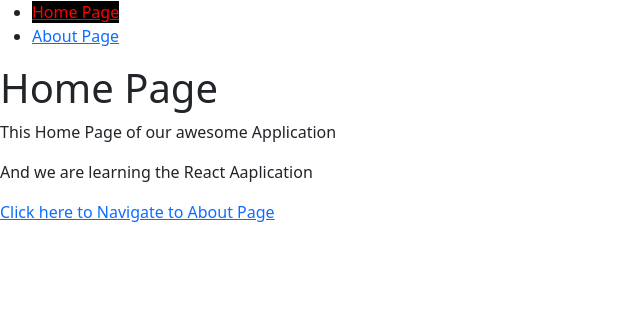
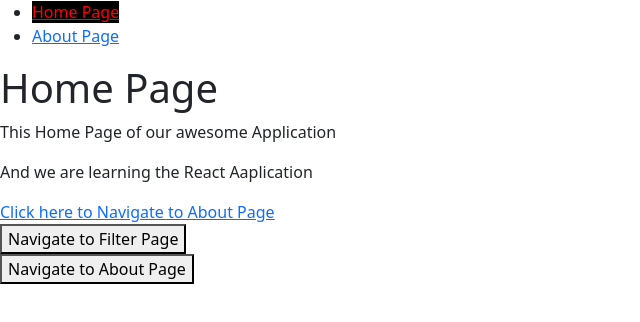
Before and after one commit to margub9363/React_Learning_from_Youtube, a React (Create React App) app in the folder blog/: page / in a window 1280 px wide. Shown: the top 322 px of the page, without its empty margins (0-640 px from the left). Built offline with nearby package versions, Linux system fonts and the light colour scheme.

Commit message:
Use Navigate Hook

```diff
--- a/blog/src/component/Home.js
+++ b/blog/src/component/Home.js
@@ -1,12 +1,26 @@
-import { Link } from "react-router-dom";
+import { Link, useNavigate } from "react-router-dom";
+import About from "./About";
 
 function Home() {
+  const navigate = useNavigate();
+  function conditionalRendering(url) {
+    if (url == "about") navigate("/about");
+    else navigate("/filter");
+  }
   return (
     <>
       <h1>Home Page</h1>
       <p>This Home Page of our awesome Application </p>
       <p>And we are learning the React Aaplication</p>
       <Link to="/about"> Click here to Navigate to About Page</Link>
+      <br />
+      <button onClick={() => conditionalRendering("filter")}>
+        Navigate to Filter Page
+      </button>
+      <br />
+      <button onClick={() => conditionalRendering("about")}>
+        Navigate to About Page
+      </button>
     </>
   );
 }
```
